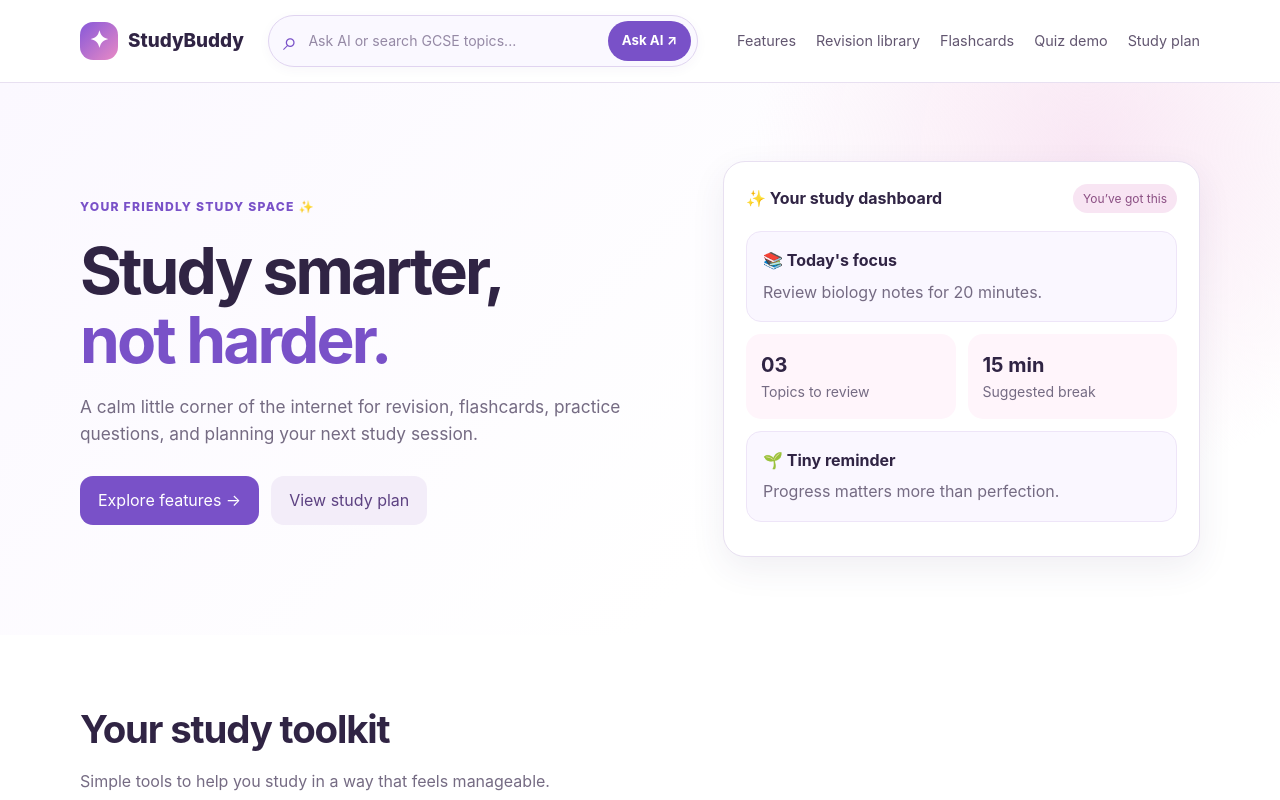
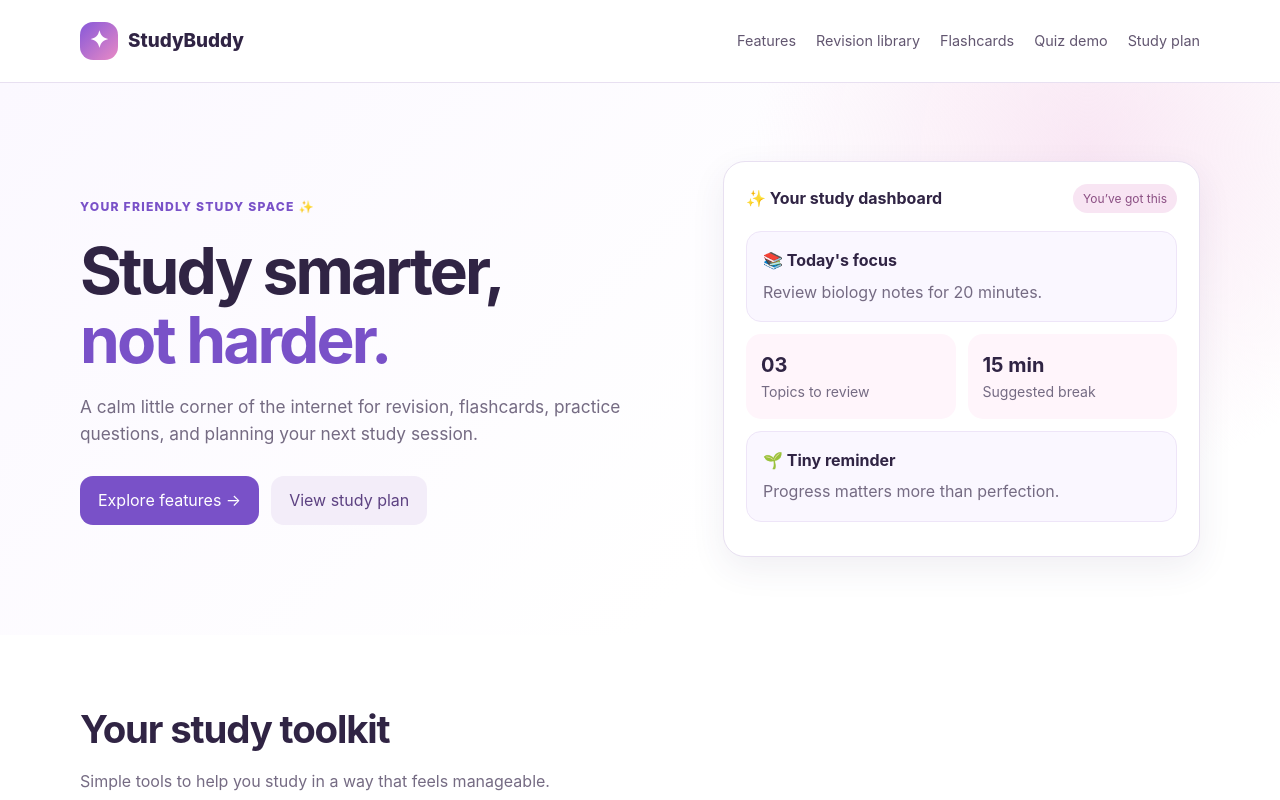
Before and after one commit to Harsimar-png/revision-web-page, a website: page index.html in a window 1280 px wide. Shown: the top 800 px of the page. Drawn offline with Linux system fonts and the light colour scheme.

Commit message:
Remove AI search form from index.html
Removed AI search form from the header.

```diff
--- a/index.html
+++ b/index.html
@@ -10,12 +10,6 @@
   <header>
     <div class="wrap nav">
       <a class="brand" href="#home"><span class="logo">✦</span><span>StudyBuddy</span></a>
-      <form class="ai-search" id="ai-search-form" role="search">
-        <label class="sr-only" for="ai-search-input">Ask the AI tutor or search revision topics</label>
-        <span class="search-symbol" aria-hidden="true">⌕</span>
-        <input id="ai-search-input" name="question" type="search" placeholder="Ask AI or search GCSE topics..." autocomplete="off" required>
-        <button type="submit" aria-label="Ask the AI tutor">Ask AI ↗</button>
-      </form>
       <nav aria-label="Main navigation">
         <a href="#features">Features</a>
           <a href="#revision-library">Revision library</a>
```
